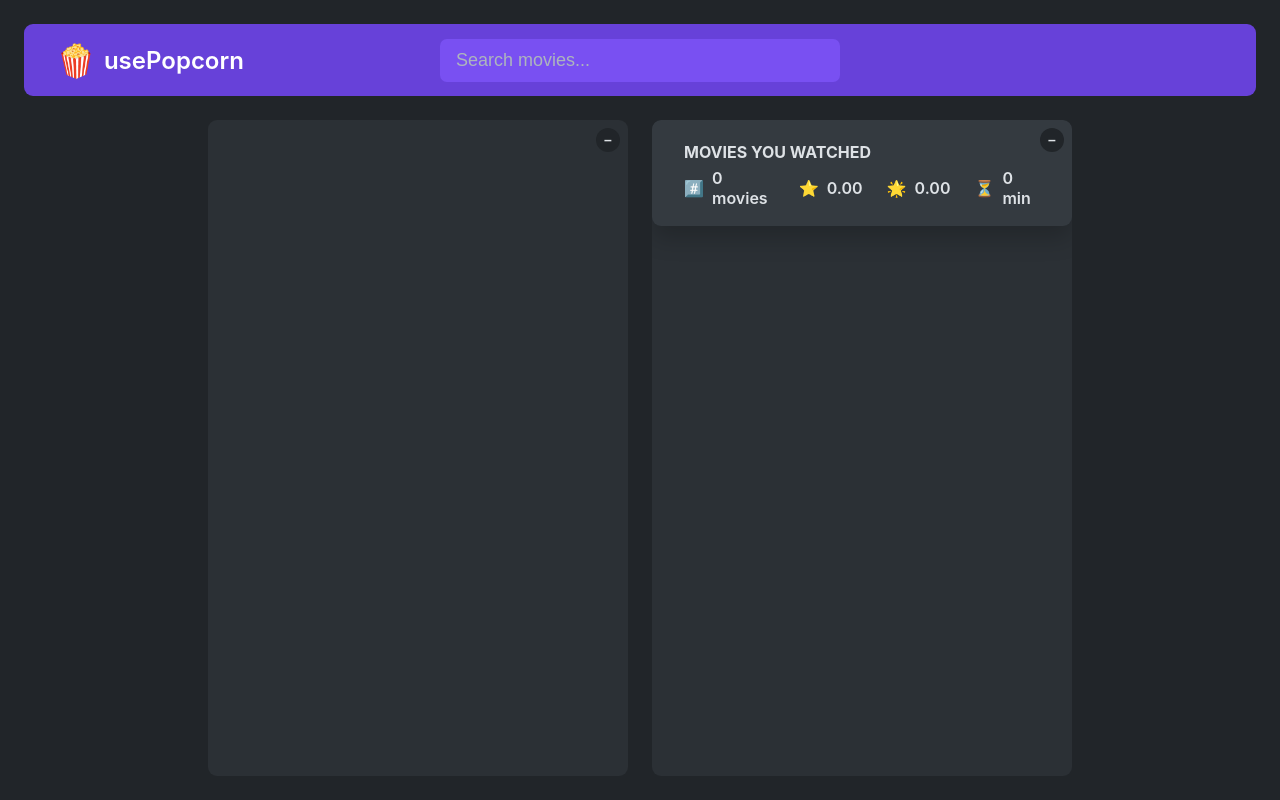
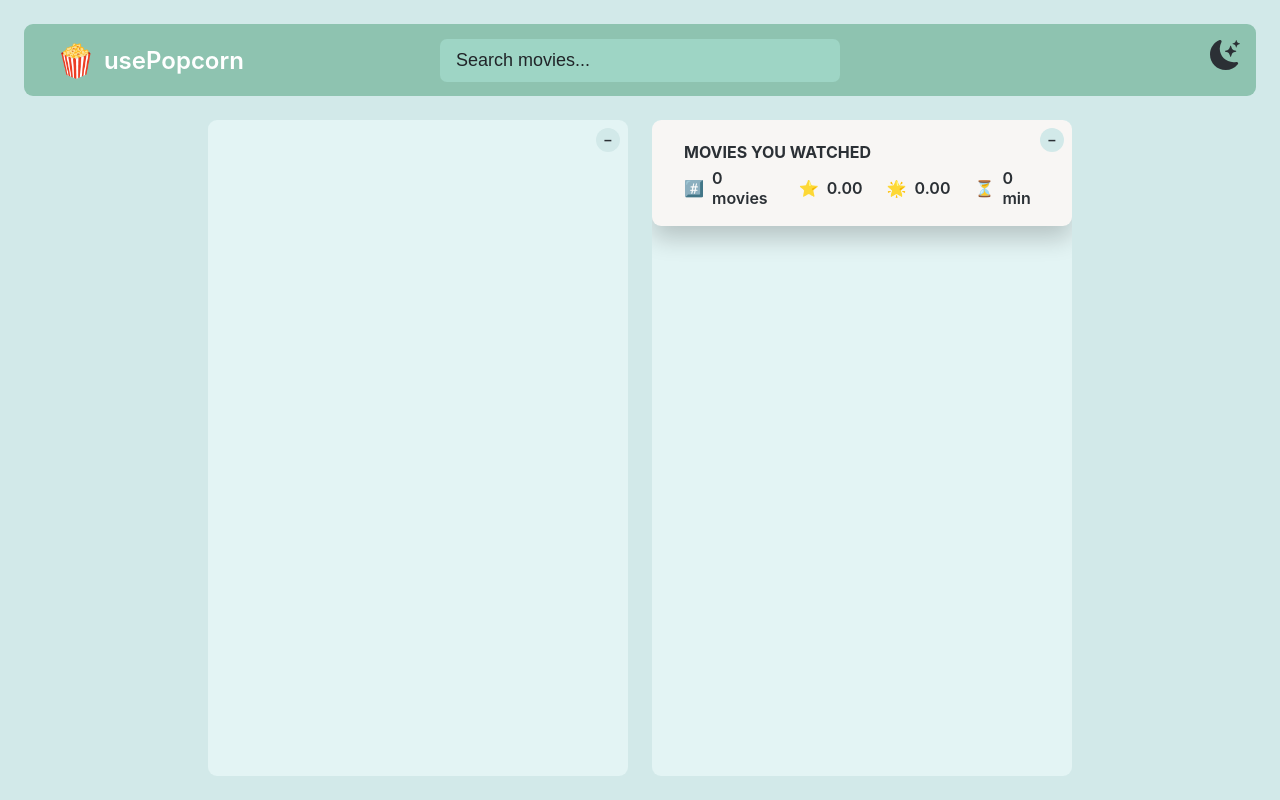
Before and after one commit to Ashoka2002/usePopcorn, a React (Create React App) app: page / in a window 1280 px wide. Built offline with nearby package versions, Linux system fonts and the light colour scheme.

Commit message:
adding dark mode feature

```diff
--- a/package.json
+++ b/package.json
@@ -10,6 +10,7 @@
     "gh-pages": "^6.0.0",
     "react": "^18.2.0",
     "react-dom": "^18.2.0",
+    "react-icons": "^4.11.0",
     "react-scripts": "5.0.1",
     "web-vitals": "^2.1.4"
   },
--- a/src/App.js
+++ b/src/App.js
@@ -3,18 +3,53 @@ import StarRating from "./StarRating.js";
 import { useMovie } from "./useMovie.js";
 import { useLocalStorageState } from "./useLocalStorageState.js";
 import { useKey } from "./useKey.js";
+import { BsFillMoonStarsFill, BsFillSunFill } from "react-icons/bs";
 
 const average = (arr) =>
   arr.reduce((acc, cur, i, arr) => acc + cur / arr.length, 0);
 
 const Api = "http://www.omdbapi.com/?apikey=ba9b631a&";
 
+const root = document.documentElement;
+
+const setVariables = (vars) =>
+  Object.entries(vars).forEach((v) => root.style.setProperty(v[0], v[1]));
+
 export default function App() {
   const [query, setQuery] = useState("");
   const [selectedId, setSelectedId] = useState(null);
   const [watched, setWatched] = useLocalStorageState([], "watched");
+  const [isDark, setIsDark] = useLocalStorageState(
+    window.matchMedia("(prefers-color-scheme:dark)").matches,
+    "dark"
+  );
+  const { movies, loading, error } = useMovie(query);
 
-  const { movies, loading, error } = useMovie(query);
+  useEffect(() => {
+    if (isDark) {
+      const myVariables = {
+        "--color-primary": "#6741d9",
+        "--color-primary-light": "#7950f2",
+        "--color-text": "#dee2e6",
+        "--color-text-dark": "#adb5bd",
+        "--color-background-100": "#343a40",
+        "--color-background-500": "#2b3035",
+        "--color-background-900": "#212529",
+      };
+      setVariables(myVariables);
+    } else {
+      const myVariables = {
+        "--color-primary": "#8EC3B0",
+        "--color-primary-light": "#9ED5C5",
+        "--color-text": "#2b3035",
+        "--color-text-dark": "#212529",
+        "--color-background-100": "#F8F6F4",
+        "--color-background-500": "#E3F4F4",
+        "--color-background-900": "#D2E9E9",
+      };
+      setVariables(myVariables);
+    }
+  }, [isDark]);
 
   function handleSelectMovie(id) {
     setSelectedId((selectedMovie) => (selectedMovie === id ? null : id));
@@ -32,11 +67,16 @@ export default function App() {
     setWatched((movie) => watched.filter((movie) => movie.imdbID !== id));
   }
 
+  function handleToggleDark() {
+    setIsDark((curr) => !curr);
+  }
+
   return (
     <>
       <Navbar>
         <Search query={query} setQuery={setQuery} />
         {movies.length > 0 && <NumResults movies={movies} />}
+        <DarkMode handleToggleDark={handleToggleDark} isDark={isDark} />
       </Navbar>
 
       <Main>
@@ -127,6 +167,14 @@ function NumResults({ movies }) {
     <p className="num-results">
       Found <strong>{movies.length}</strong> results
     </p>
+  );
+}
+
+function DarkMode({ isDark, handleToggleDark }) {
+  return (
+    <div onClick={handleToggleDark} className="theme-icon">
+      {isDark ? <BsFillSunFill /> : <BsFillMoonStarsFill />}
+    </div>
   );
 }
 
--- a/src/index.css
+++ b/src/index.css
@@ -1,4 +1,5 @@
-:root {
+:root,
+.dark-mode {
   --color-primary: #6741d9;
   --color-primary-light: #7950f2;
   --color-text: #dee2e6;
@@ -9,6 +10,17 @@
   --color-red: #fa5252;
   --color-red-dark: #e03131;
 }
+/* :root {
+  --color-primary: #6741d9;
+  --color-primary-light: #7950f2;
+  --color-text: #dee2e6;
+  --color-text-dark: #adb5bd;
+  --color-background-100: #343a40;
+  --color-background-500: #2b3035;
+  --color-background-900: #212529;
+  --color-red: #fa5252;
+  --color-red-dark: #e03131;
+} */
 
 * {
   margin: 0;
@@ -116,7 +128,7 @@ body {
 }
 
 .num-results {
-  justify-self: end;
+  justify-self: center;
   font-size: 1.8rem;
 }
 
@@ -134,6 +146,15 @@ body {
   font-weight: bold;
   cursor: pointer;
   z-index: 999;
+}
+
+.theme-icon {
+  font-size: 3rem;
+  position: absolute;
+  right: 4rem;
+  top: 4rem;
+  z-index: 100;
+  cursor: pointer;
 }
 
 .list {
```
Also changed, not shown: 1 other file (tests, documents, lock files or other folders).
